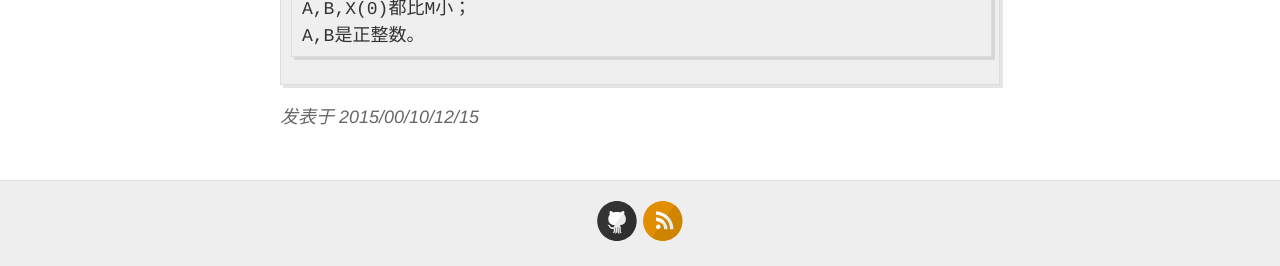
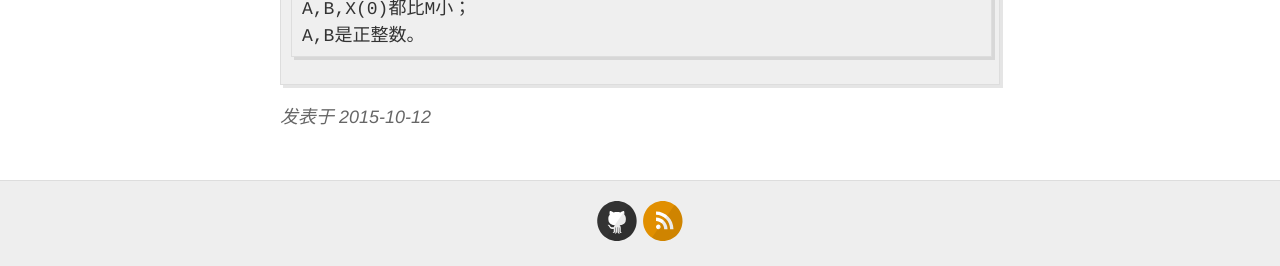
Before and after one commit to mingyangxiao/blog, a Jekyll site: the page built from _posts/2015-10-12-lcg.md, in a window 1280 px wide. Shown: the part 861-1127 px from the top of the page. Built offline with Jekyll 4.4.1, drawn with Linux system fonts in a browser that asks for light colours; Markdown is read by kramdown in place of the engine named in the settings; some of the changed lines change nothing that is shown.

Commit message:
修改post时间样式

```diff
--- a/_layouts/post.html
+++ b/_layouts/post.html
@@ -10,7 +10,7 @@ layout: default
   </div>
 
   <div class="date">
-    发表于 {{ page.date | date: "%Y/%M/%D" }}
+    发表于 {{ page.date | date: "%Y-%m-%d" }}
   </div>
 
   {% include disqus.html %}
```
